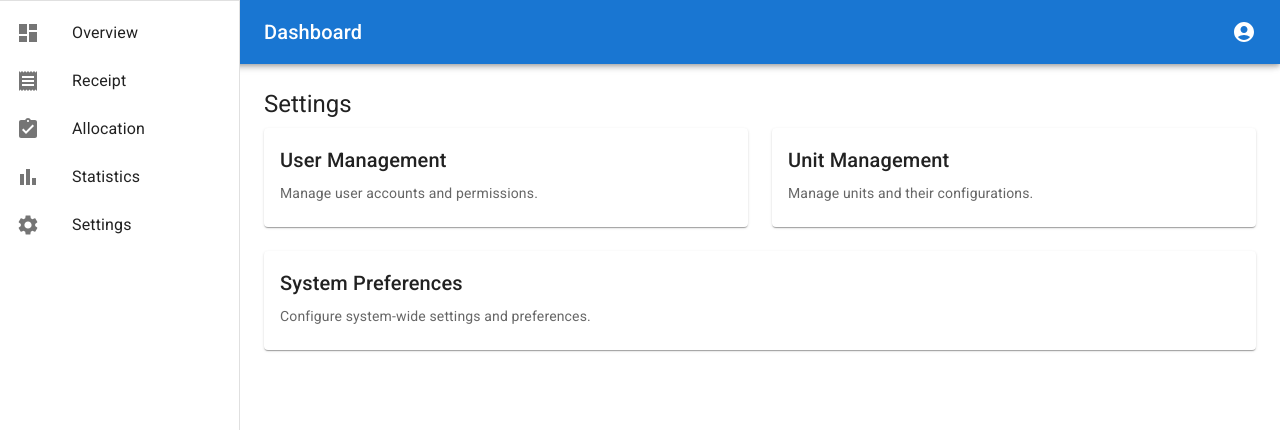
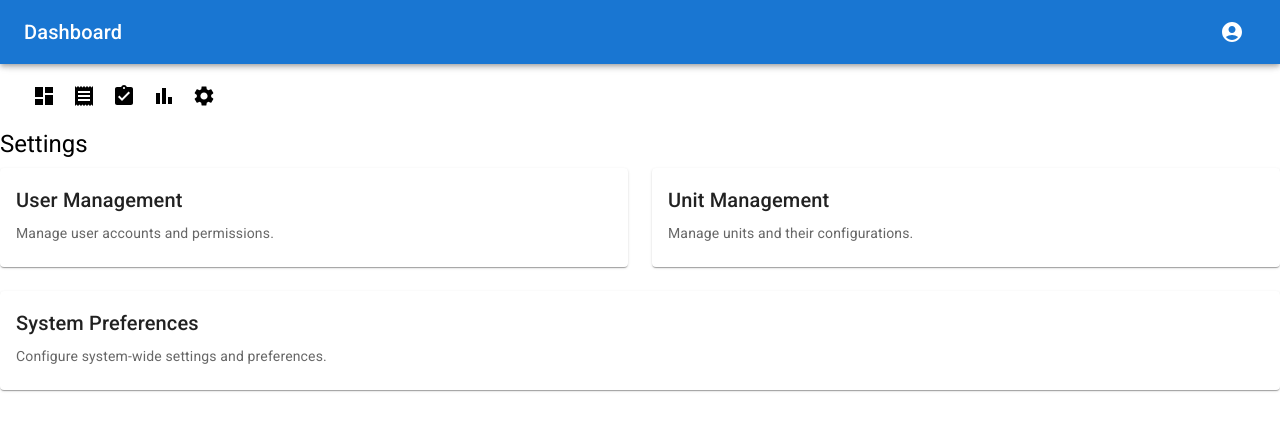
Before and after one commit to itcentralng/Naf-Finance-App-New, a React (Vite) app: page /settings in a window 1280 px wide. Shown: the top 430 px of the page. Built offline with nearby package versions, Linux system fonts and the light colour scheme.

Commit message:
Changed Section from sidebar to topbar

```diff
--- a/src/pages/Dashboard.jsx
+++ b/src/pages/Dashboard.jsx
@@ -1,79 +1,83 @@
 import React from 'react';
-import { BrowserRouter as Router, Route, Routes } from 'react-router-dom';
+import { BrowserRouter as Router, Route, Routes, Link } from 'react-router-dom';
 import OverviewSection from '../sections/OverviewSection';
 import ReceiptSection from '../sections/ReceiptSection';
 import AllocationSection from '../sections/AllocationSection';
 import StatisticsSection from '../sections/StatisticsSection';
 import SettingsSection from '../sections/SettingsSection';
-import { AppBar, CssBaseline, Drawer, List, ListItem, ListItemIcon, ListItemText, Toolbar, Typography, Divider } from '@mui/material';
+import { AppBar, Toolbar, Typography, IconButton, Menu, MenuItem } from '@mui/material';
 import { AccountCircle, Dashboard, Receipt, AssignmentTurnedIn, BarChart, Settings } from '@mui/icons-material';
-import { styled } from '@mui/system';
 
-const drawerWidth = 240;
-
-const DrawerHeader = styled('div')({
-  display: 'flex',
-  alignItems: 'center',
-  padding: '0 8px',
-  justifyContent: 'flex-end',
-});
-
-const MainContent = styled('div')({
-  marginLeft: drawerWidth,
-  padding: '24px',
-});
+const sections = [
+  { text: 'Overview', icon: <Dashboard />, path: '/', element: <OverviewSection /> },
+  { text: 'Receipt', icon: <Receipt />, path: '/receipts', element: <ReceiptSection /> },
+  { text: 'Allocation', icon: <AssignmentTurnedIn />, path: '/allocation', element: <AllocationSection /> },
+  { text: 'Statistics', icon: <BarChart />, path: '/statistics', element: <StatisticsSection /> },
+  { text: 'Settings', icon: <Settings />, path: '/settings', element: <SettingsSection /> },
+];
 
 const DashboardLayout = () => {
+  const [anchorEl, setAnchorEl] = React.useState(null);
+
+  const handleMenu = (event) => {
+    setAnchorEl(event.currentTarget);
+  };
+
+  const handleClose = () => {
+    setAnchorEl(null);
+  };
+
   return (
     <Router>
       <div>
-        <CssBaseline />
         <AppBar position="fixed">
           <Toolbar>
-            <Typography variant="h6" noWrap style={{marginLeft: drawerWidth}}>
+            <Typography variant="h6" sx={{ flexGrow: 1 }}>
               Dashboard
             </Typography>
-            <AccountCircle style={{ marginLeft: 'auto' }} />
+            <IconButton
+              size="large"
+              aria-label="account of current user"
+              aria-controls="menu-appbar"
+              aria-haspopup="true"
+              onClick={handleMenu}
+              color="inherit"
+            >
+              <AccountCircle />
+            </IconButton>
+            <Menu
+              id="menu-appbar"
+              anchorEl={anchorEl}
+              anchorOrigin={{
+                vertical: 'top',
+                horizontal: 'right',
+              }}
+              keepMounted
+              transformOrigin={{
+                vertical: 'top',
+                horizontal: 'right',
+              }}
+              open={Boolean(anchorEl)}
+              onClose={handleClose}
+            >
+              <MenuItem onClick={handleClose}>Profile</MenuItem>
+              <MenuItem onClick={handleClose}>My account</MenuItem>
+            </Menu>
           </Toolbar>
         </AppBar>
-        <Drawer
-          sx={{
-            width: drawerWidth,
-            flexShrink: 0,
-            '& .MuiDrawer-paper': {
-              width: drawerWidth,
-            },
-          }}
-          variant="permanent"
-          anchor="left"
-        >
-          <DrawerHeader />
-          <Divider />
-          <List>
-            {[
-              { text: 'Overview', icon: <Dashboard />, path: '/' },
-              { text: 'Receipt', icon: <Receipt />, path: '/receipts' },
-              { text: 'Allocation', icon: <AssignmentTurnedIn />, path: '/allocation' },
-              { text: 'Statistics', icon: <BarChart />, path: '/statistics' },
-              { text: 'Settings', icon: <Settings />, path: '/settings' },
-            ].map((item, index) => (
-              <ListItem button key={index} component="a" href={item.path}>
-                <ListItemIcon>{item.icon}</ListItemIcon>
-                <ListItemText primary={item.text} />
-              </ListItem>
-            ))}
-          </List>
-        </Drawer>
-        <MainContent>
-          <Toolbar />
-          <Routes>
-          <Route path="/" exact element={<OverviewSection />} />
-          <Route path="/receipts" element={<ReceiptSection />} />
-          <Route path="/allocation" element={<AllocationSection />} />
-          <Route path="/statistics" element={<StatisticsSection />} />
-          <Route path="/settings" element={<SettingsSection />} />
-          </Routes>
-        </MainContent>
+        <Toolbar /> {/* Add a spacer to push content below the app bar */}
+        <Toolbar>
+          {sections.map((section, index) => (
+            <IconButton key={index} color="inherit" component={Link} to={section.path}>
+              {section.icon}
+            </IconButton>
+          ))}
+        </Toolbar>
+        <Routes>
+          {sections.map((section, index) => (
+            <Route key={index} path={section.path} element={section.element} />
+          ))}
+        </Routes>
       </div>
     </Router>
   );
```
